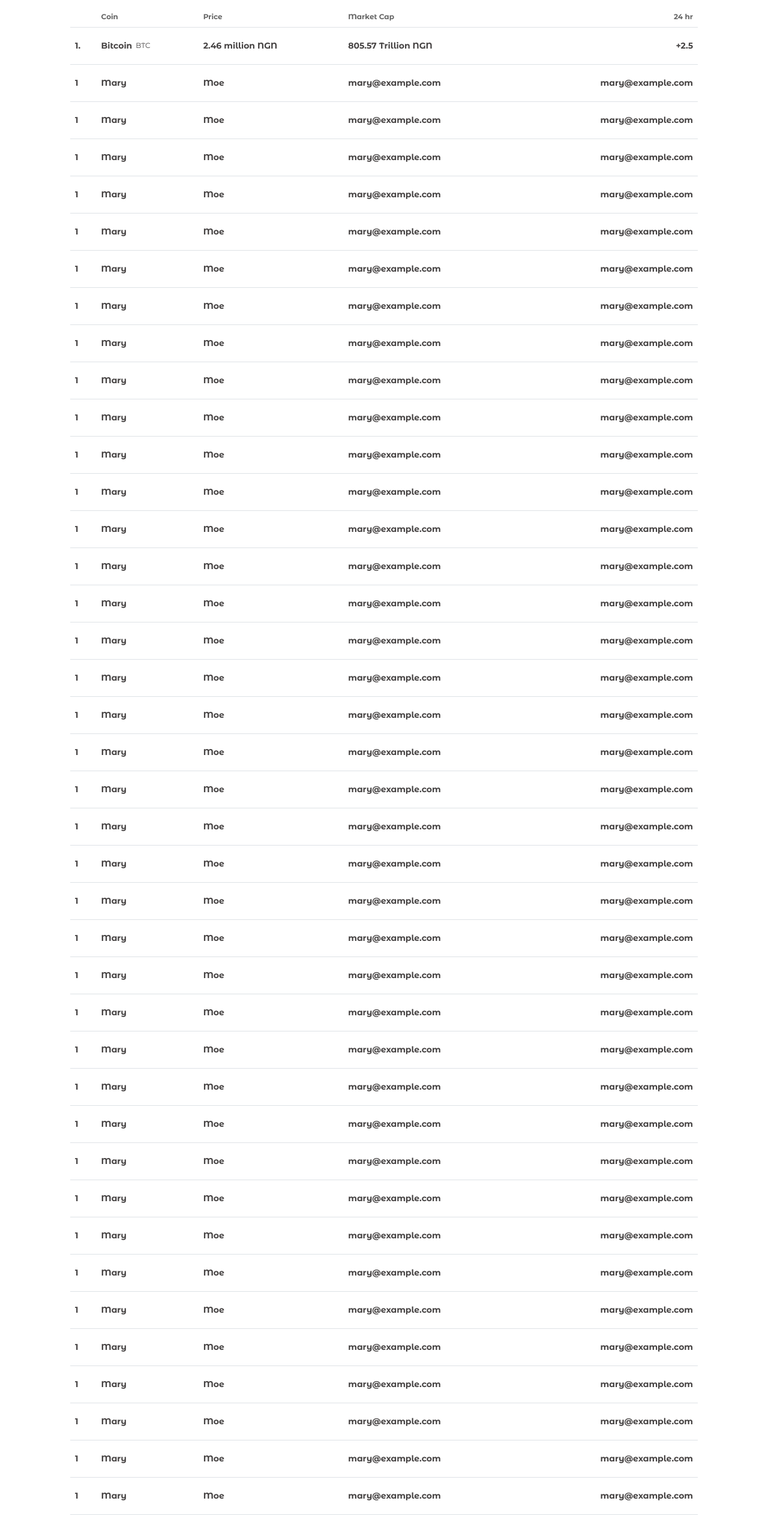
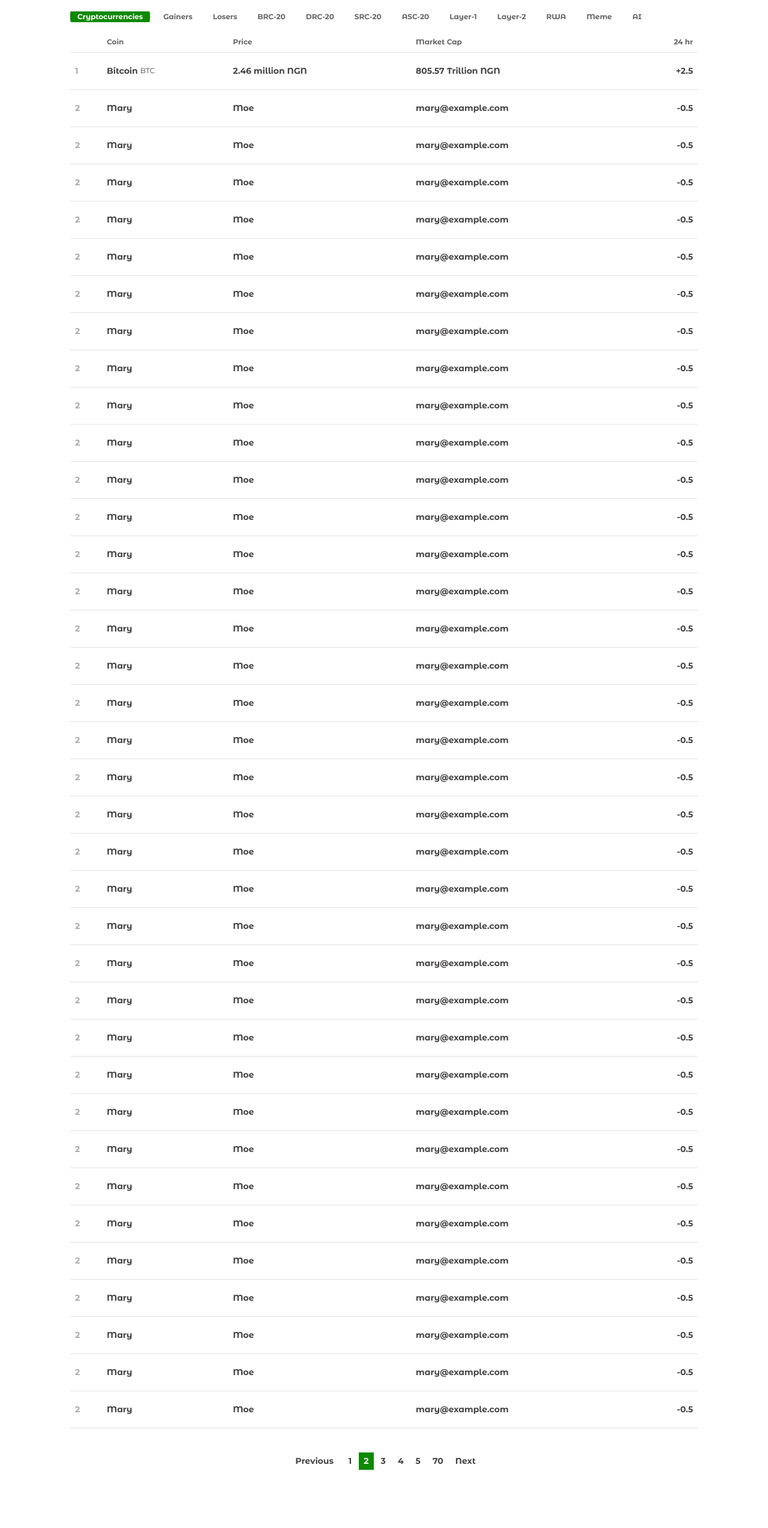
Before and after one commit to Randoski/Crypto-Board, a Vue app: page / in a window 1280 px wide. Shown: the part 234-2782 px from the top of the page at 60% size. After the commit the page ends 2725 px from the top, so only its background shows below. Built offline with nearby package versions, Linux system fonts and the light colour scheme.

Commit message:
Design updates

```diff
--- a/src/App.vue
+++ b/src/App.vue
@@ -24,9 +24,10 @@ body {
 h1 {
   font-size: 28px !important;
   font-weight: bold !important;
+  color: rgb(69, 66, 66) !important;
 }
 
-@media (min-width: 768px) {
+@media (min-width: 850x) {
   .cont {
     margin: 0 35px;
   }
@@ -35,7 +36,7 @@ h1 {
   }
 }
 
-@media (max-width: 768px) {
+@media (max-width: 850px) {
   h1 {
     font-size: 18px !important;
     font-weight: bold !important;
--- a/src/views/Cryptocurrencies.vue
+++ b/src/views/Cryptocurrencies.vue
@@ -4,10 +4,28 @@
     <div class="cont page-settings">
       <h1>Some header for the coin type</h1>
       <p>Text description for the crypto</p>
+
+      <!-- Tabs -->
+      <div class="tablet">
+        <router-link to="/" class="tabs active-tab">Cryptocurrencies</router-link>
+        <router-link to="/" class="tabs">Gainers</router-link>
+        <router-link to="/" class="tabs">Losers</router-link>
+        <router-link to="/" class="tabs">BRC-20</router-link>
+        <router-link to="/" class="tabs">DRC-20</router-link>
+        <router-link to="/" class="tabs">SRC-20</router-link>
+        <router-link to="/" class="tabs">ASC-20</router-link>
+        <router-link to="/" class="tabs">Layer-1</router-link>
+        <router-link to="/" class="tabs">Layer-2</router-link>
+        <router-link to="/" class="tabs">RWA</router-link>
+        <router-link to="/" class="tabs">Meme</router-link>
+        <router-link to="/" class="tabs">AI</router-link>
+      </div>
+
       <!-- Crypto Table -->
-      <div class="mt-4">
+      <div class="mt-3">
         <table class="table table-hover">
           <thead>
+            <!-- Table Head -->
             <tr>
               <th></th>
               <th>Coin</th>
@@ -16,9 +34,10 @@
               <th class="text-end">24 hr</th>
             </tr>
           </thead>
+          <!-- Table Body -->
           <tbody>
             <tr>
-              <td>1.</td>
+              <td class="numbering">1</td>
               <td class="d-flex align-items-center">
                 <!-- Crypto Image -->
                 <img src="" alt="" />
@@ -39,331 +58,409 @@
             </tr>
 
             <tr>
-              <td>1</td>
+              <td class="numbering">2</td>
               <td>Mary</td>
               <td>Moe</td>
               <td>mary@example.com</td>
-              <td class="text-end">mary@example.com</td>
+              <td class="text-end">-0.5</td>
             </tr>
+
             <tr>
-              <td>1</td>
+              <td class="numbering">2</td>
               <td>Mary</td>
               <td>Moe</td>
               <td>mary@example.com</td>
-              <td class="text-end">mary@example.com</td>
+              <td class="text-end">-0.5</td>
             </tr>
             <tr>
-              <td>1</td>
+              <td class="numbering">2</td>
               <td>Mary</td>
               <td>Moe</td>
               <td>mary@example.com</td>
-              <td class="text-end">mary@example.com</td>
+              <td class="text-end">-0.5</td>
             </tr>
+
             <tr>
-              <td>1</td>
+              <td class="numbering">2</td>
               <td>Mary</td>
               <td>Moe</td>
               <td>mary@example.com</td>
-              <td class="text-end">mary@example.com</td>
+              <td class="text-end">-0.5</td>
             </tr>
             <tr>
-              <td>1</td>
+              <td class="numbering">2</td>
               <td>Mary</td>
               <td>Moe</td>
               <td>mary@example.com</td>
-              <td class="text-end">mary@example.com</td>
+              <td class="text-end">-0.5</td>
             </tr>
+
             <tr>
-              <td>1</td>
+              <td class="numbering">2</td>
               <td>Mary</td>
               <td>Moe</td>
               <td>mary@example.com</td>
-              <td class="text-end">mary@example.com</td>
+              <td class="text-end">-0.5</td>
             </tr>
             <tr>
-              <td>1</td>
+              <td class="numbering">2</td>
               <td>Mary</td>
               <td>Moe</td>
               <td>mary@example.com</td>
-              <td class="text-end">mary@example.com</td>
+              <td class="text-end">-0.5</td>
             </tr>
+
             <tr>
-              <td>1</td>
+              <td class="numbering">2</td>
               <td>Mary</td>
               <td>Moe</td>
               <td>mary@example.com</td>
-              <td class="text-end">mary@example.com</td>
+              <td class="text-end">-0.5</td>
             </tr>
             <tr>
-              <td>1</td>
+              <td class="numbering">2</td>
               <td>Mary</td>
               <td>Moe</td>
               <td>mary@example.com</td>
-              <td class="text-end">mary@example.com</td>
+              <td class="text-end">-0.5</td>
             </tr>
+
             <tr>
-              <td>1</td>
+              <td class="numbering">2</td>
               <td>Mary</td>
               <td>Moe</td>
               <td>mary@example.com</td>
-              <td class="text-end">mary@example.com</td>
+              <td class="text-end">-0.5</td>
             </tr>
             <tr>
-              <td>1</td>
+              <td class="numbering">2</td>
               <td>Mary</td>
               <td>Moe</td>
               <td>mary@example.com</td>
-              <td class="text-end">mary@example.com</td>
+              <td class="text-end">-0.5</td>
             </tr>
+
             <tr>
-              <td>1</td>
+              <td class="numbering">2</td>
               <td>Mary</td>
               <td>Moe</td>
               <td>mary@example.com</td>
-              <td class="text-end">mary@example.com</td>
+              <td class="text-end">-0.5</td>
             </tr>
             <tr>
-              <td>1</td>
+              <td class="numbering">2</td>
               <td>Mary</td>
               <td>Moe</td>
               <td>mary@example.com</td>
-              <td class="text-end">mary@example.com</td>
+              <td class="text-end">-0.5</td>
             </tr>
+
             <tr>
-              <td>1</td>
+              <td class="numbering">2</td>
               <td>Mary</td>
               <td>Moe</td>
               <td>mary@example.com</td>
-              <td class="text-end">mary@example.com</td>
+              <td class="text-end">-0.5</td>
             </tr>
             <tr>
-              <td>1</td>
+              <td class="numbering">2</td>
               <td>Mary</td>
               <td>Moe</td>
               <td>mary@example.com</td>
-              <td class="text-end">mary@example.com</td>
+              <td class="text-end">-0.5</td>
             </tr>
+
             <tr>
-              <td>1</td>
+              <td class="numbering">2</td>
               <td>Mary</td>
               <td>Moe</td>
               <td>mary@example.com</td>
-              <td class="text-end">mary@example.com</td>
+              <td class="text-end">-0.5</td>
             </tr>
             <tr>
-              <td>1</td>
+              <td class="numbering">2</td>
               <td>Mary</td>
               <td>Moe</td>
               <td>mary@example.com</td>
-              <td class="text-end">mary@example.com</td>
+              <td class="text-end">-0.5</td>
             </tr>
+
             <tr>
-              <td>1</td>
+              <td class="numbering">2</td>
               <td>Mary</td>
               <td>Moe</td>
               <td>mary@example.com</td>
-              <td class="text-end">mary@example.com</td>
+              <td class="text-end">-0.5</td>
             </tr>
             <tr>
-              <td>1</td>
+              <td class="numbering">2</td>
               <td>Mary</td>
               <td>Moe</td>
               <td>mary@example.com</td>
-              <td class="text-end">mary@example.com</td>
+              <td class="text-end">-0.5</td>
             </tr>
+
             <tr>
-              <td>1</td>
+              <td class="numbering">2</td>
               <td>Mary</td>
               <td>Moe</td>
               <td>mary@example.com</td>
-              <td class="text-end">mary@example.com</td>
+              <td class="text-end">-0.5</td>
             </tr>
             <tr>
-              <td>1</td>
+              <td class="numbering">2</td>
               <td>Mary</td>
               <td>Moe</td>
               <td>mary@example.com</td>
-              <td class="text-end">mary@example.com</td>
+              <td class="text-end">-0.5</td>
             </tr>
+
             <tr>
-              <td>1</td>
+              <td class="numbering">2</td>
               <td>Mary</td>
               <td>Moe</td>
               <td>mary@example.com</td>
-              <td class="text-end">mary@example.com</td>
+              <td class="text-end">-0.5</td>
             </tr>
             <tr>
-              <td>1</td>
+              <td class="numbering">2</td>
               <td>Mary</td>
               <td>Moe</td>
               <td>mary@example.com</td>
-              <td class="text-end">mary@example.com</td>
+              <td class="text-end">-0.5</td>
             </tr>
+
             <tr>
-              <td>1</td>
+              <td class="numbering">2</td>
               <td>Mary</td>
               <td>Moe</td>
               <td>mary@example.com</td>
-              <td class="text-end">mary@example.com</td>
+              <td class="text-end">-0.5</td>
             </tr>
             <tr>
-              <td>1</td>
+              <td class="numbering">2</td>
               <td>Mary</td>
               <td>Moe</td>
               <td>mary@example.com</td>
-              <td class="text-end">mary@example.com</td>
+              <td class="text-end">-0.5</td>
             </tr>
+
             <tr>
-              <td>1</td>
+              <td class="numbering">2</td>
               <td>Mary</td>
               <td>Moe</td>
               <td>mary@example.com</td>
-              <td class="text-end">mary@example.com</td>
+              <td class="text-end">-0.5</td>
             </tr>
             <tr>
-              <td>1</td>
+              <td class="numbering">2</td>
               <td>Mary</td>
               <td>Moe</td>
               <td>mary@example.com</td>
-              <td class="text-end">mary@example.com</td>
+              <td class="text-end">-0.5</td>
             </tr>
+
             <tr>
-              <td>1</td>
+              <td class="numbering">2</td>
               <td>Mary</td>
               <td>Moe</td>
               <td>mary@example.com</td>
-              <td class="text-end">mary@example.com</td>
+              <td class="text-end">-0.5</td>
             </tr>
             <tr>
-              <td>1</td>
+              <td class="numbering">2</td>
               <td>Mary</td>
               <td>Moe</td>
               <td>mary@example.com</td>
-              <td class="text-end">mary@example.com</td>
+              <td class="text-end">-0.5</td>
             </tr>
+
             <tr>
-              <td>1</td>
+              <td class="numbering">2</td>
               <td>Mary</td>
               <td>Moe</td>
               <td>mary@example.com</td>
-              <td class="text-end">mary@example.com</td>
+              <td class="text-end">-0.5</td>
             </tr>
             <tr>
-              <td>1</td>
+              <td class="numbering">2</td>
               <td>Mary</td>
               <td>Moe</td>
               <td>mary@example.com</td>
-              <td class="text-end">mary@example.com</td>
+              <td class="text-end">-0.5</td>
             </tr>
+
             <tr>
-              <td>1</td>
+              <td class="numbering">2</td>
               <td>Mary</td>
               <td>Moe</td>
               <td>mary@example.com</td>
-              <td class="text-end">mary@example.com</td>
+              <td class="text-end">-0.5</td>
             </tr>
             <tr>
-              <td>1</td>
+              <td class="numbering">2</td>
               <td>Mary</td>
               <td>Moe</td>
               <td>mary@example.com</td>
-              <td class="text-end">mary@example.com</td>
+              <td class="text-end">-0.5</td>
             </tr>
+
             <tr>
-              <td>1</td>
+              <td class="numbering">2</td>
               <td>Mary</td>
               <td>Moe</td>
               <td>mary@example.com</td>
-              <td class="text-end">mary@example.com</td>
+              <td class="text-end">-0.5</td>
             </tr>
             <tr>
-              <td>1</td>
+              <td class="numbering">2</td>
               <td>Mary</td>
               <td>Moe</td>
               <td>mary@example.com</td>
-              <td class="text-end">mary@example.com</td>
+              <td class="text-end">-0.5</td>
             </tr>
+
             <tr>
-              <td>1</td>
+              <td class="numbering">2</td>
               <td>Mary</td>
               <td>Moe</td>
               <td>mary@example.com</td>
-              <td class="text-end">mary@example.com</td>
-            </tr>
-            <tr>
-              <td>1</td>
-              <td>Mary</td>
-              <td>Moe</td>
-              <td>mary@example.com</td>
-              <td class="text-end">mary@example.com</td>
-            </tr>
-            <tr>
-              <td>1</td>
-              <td>Mary</td>
-              <td>Moe</td>
-              <td>mary@example.com</td>
-              <td class="text-end">mary@example.com</td>
-            </tr>
-            <tr>
-              <td>1</td>
-              <td>Mary</td>
-              <td>Moe</td>
-              <td>mary@example.com</td>
-              <td class="text-end">mary@example.com</td>
-            </tr>
-            <tr>
-              <td>1</td>
-              <td>Mary</td>
-              <td>Moe</td>
-              <td>mary@example.com</td>
-              <td class="text-end">mary@example.com</td>
+              <td class="text-end">-0.5</td>
             </tr>
           </tbody>
         </table>
+      </div>
+
+      <!-- Pagination -->
+      <div>
+        <ul
+          class="pag pagination pagination-sm justify-content-center"
+          style="margin: 40px 0"
+        >
+          <li class="page-item pag"><a class="page-link pag" href="#">Previous</a></li>
+          <li class="page-item"><a class="page-link pag" href="#">1</a></li>
+          <li class="page-item active">
+            <a class="page-link pag active-pag" href="#">2</a>
+          </li>
+          <li class="page-item"><a class="page-link pag" href="#">3</a></li>
+          <li class="page-item"><a class="page-link pag" href="#">4</a></li>
+          <li class="page-item"><a class="page-link pag" href="#">5</a></li>
+          <li class="page-item"><a class="page-link pag" href="#">70</a></li>
+          <li class="page-item"><a class="page-link pag" href="#">Next</a></li>
+        </ul>
       </div>
     </div>
   </div>
 </template>
 
 <style>
+/* Page Settings */
 .page-settings {
   margin-top: 125px;
 }
 
+/* Tab */
+.tablet {
+  overflow-x: auto;
+  font-size: 12px;
+  font-weight: bold;
+  color: white;
+  margin-top: 32px;
+}
+
+.tabs {
+  text-decoration: none !important;
+  margin-right: 10px;
+  background: transparent;
+  border-radius: 16px;
+  padding: 12px;
+  color: rgb(100, 100, 100);
+}
+
+.active-tab {
+  background: #0e8900;
+  color: white;
+}
+
+/* Table Head */
 th {
-  font-size: 12px;
+  font-size: 10px;
   color: rgb(100, 100, 100) !important;
 }
 
+/* Table Data */
 td {
   padding-top: 20px !important;
   padding-bottom: 20px !important;
-  font-size: 14px;
-  font-weight: 700;
   color: rgb(69, 66, 66) !important;
+  font-size: 12px;
+  font-weight: 500;
 }
 
+/* Crypto Image */
 /* img {
   width: 10px;
   height: 10px;
 } */
 
-.abbr {
-  font-size: 12px;
-  font-weight: 400;
-  text-transform: uppercase;
-  margin-left: 6px;
+/* Numbering */
+.numbering {
+  color: rgb(171, 171, 171) !important;
 }
 
-@media (min-width: 768px) {
+/* Abbreviation  */
+.abbr {
+  font-size: 8px;
+  font-weight: 500;
+  text-transform: uppercase;
+  margin-left: 4px;
+}
+
+/* Pagination */
+.pag {
+  color: rgb(69, 66, 66) !important;
+  font-weight: 700;
+  box-shadow: none !important;
+  border: none;
+  margin: 0 5px;
+}
+
+/* Active Pagination */
+.active-pag {
+  color: white !important;
+  background: #0e8900 !important;
+}
+
+/* Media Queries */
+@media (min-width: 850px) {
+  /* Page Settings */
   .page-settings {
     margin-top: 155px;
   }
+
+  /* Nav Links */
   .nav-links {
     margin-left: 35px;
+  }
+
+  /* Table Head */
+  th {
+    font-size: 12px;
+  }
+
+  /* Table Description */
+  td {
+    font-size: 14px;
+    font-weight: 700;
+  }
+
+  /* Abbreviation */
+  .abbr {
+    font-size: 12px;
+    font-weight: 400;
+    margin-left: 4px;
   }
 }
 </style>
 
-// Fix table // Change number colors and maybe td color // Toggler // Pagination // Footer
-& fetch
+// Footer & fetch // reduce table mt
```
Also changed, not shown: src/components/Navbar.vue (+6 -1 lines).
